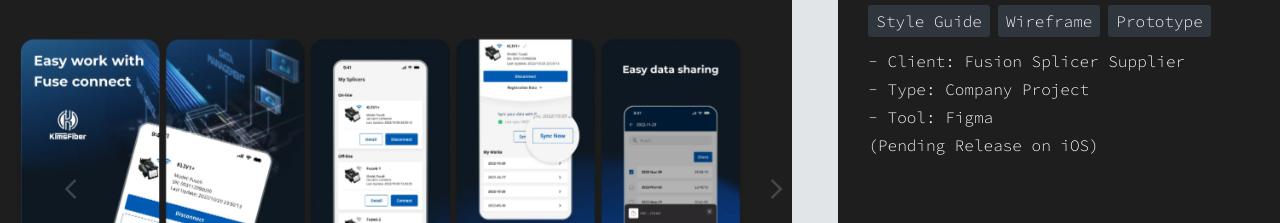
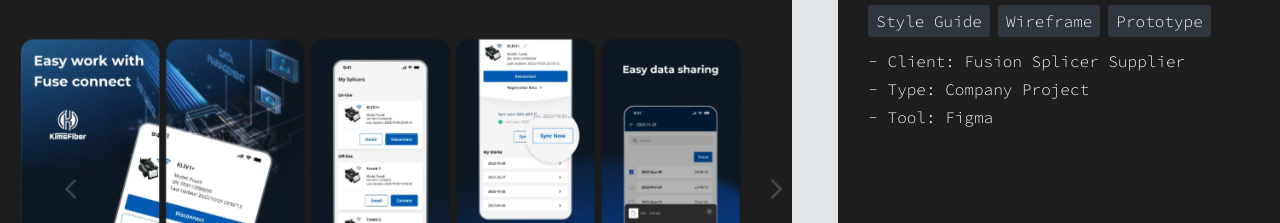
Before and after one commit to nurbaraka/work, a plain HTML site: page index.html in a window 1280 px wide. Shown: the part 1086-1309 px from the top of the page. Drawn offline with nearby package versions, Linux system fonts and the light colour scheme.

Commit message:
Update index.html

```diff
--- a/index.html
+++ b/index.html
@@ -146,7 +146,7 @@
                         <p class="box__text">- Client: Fusion Splicer Supplier</p>
                         <p class="box__text">- Type: Company Project</p>
                         <p class="box__text">- Tool: Figma</p>
-                        <p class="box__text">(Pending Release on iOS)</p>
+                        <!-- <p class="box__text">(Pending Release on iOS)</p> -->
                         <!-- <a href="https://play.google.com/store/apps/details?id=com.kimsfiber.FuseConnect&pcampaignid=web_share" class="box__link" target="_blank">→</a> -->
                     </div>
                 </div>
```
